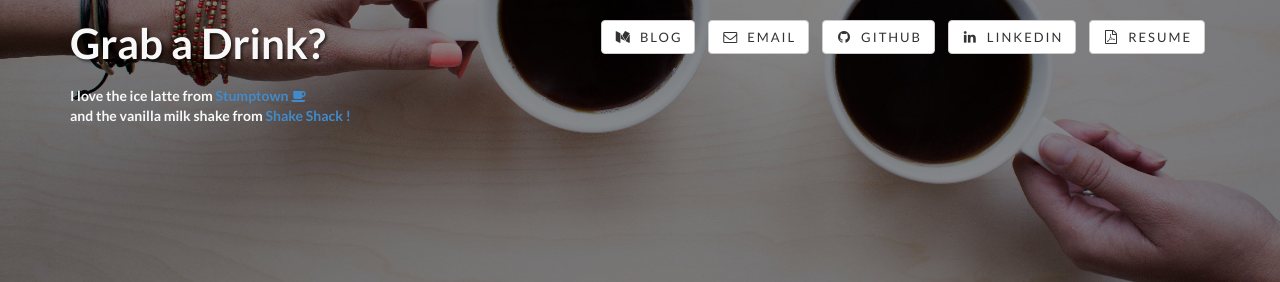
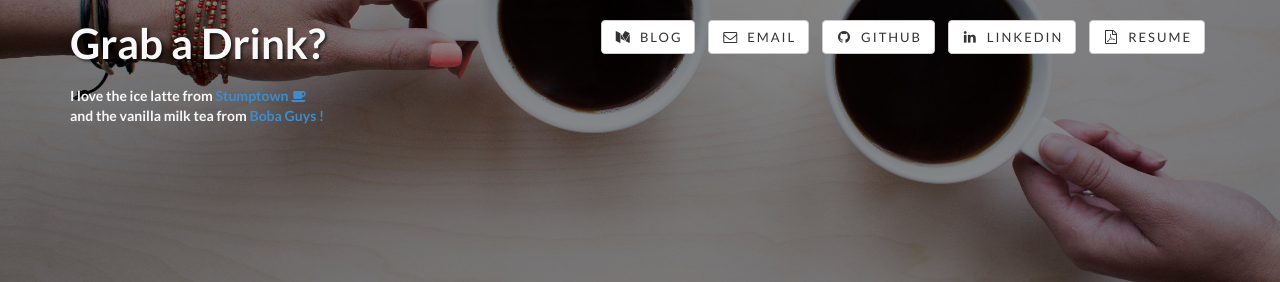
Before and after one commit to WesleyyC/wesleyyc.github.io, a Jekyll site: the page built from index.html, in a window 1280 px wide and 900 px high, scrolled down 2553 px. Shown: the part 343-625 px from the top of the window. Built offline with Jekyll 4.4.1, drawn with Linux system fonts in a browser that asks for light colours; nearby versions of some CDN libraries.

Commit message:
Update contact.html

```diff
--- a/_includes/contact.html
+++ b/_includes/contact.html
@@ -6,7 +6,7 @@
 				<div class="col-lg-4">
 					<h2>Grab a Drink?</h2>
 					<br>
-					<p>I love the ice latte from <a href="https://www.stumptowncoffee.com/" target="_blank">Stumptown <i class="fa fa-coffee"></i></a> <br>and the vanilla milk shake from <a href="https://www.shakeshack.com/" target="_blank">Shake Shack !</a> </p>
+					<p>I love the ice latte from <a href="https://www.stumptowncoffee.com/" target="_blank">Stumptown <i class="fa fa-coffee"></i></a> <br>and the vanilla milk tea from <a href="http://www.bobaguys.com/" target="_blank">Boba Guys !</a> </p>
 				</div>
 				<div class="col-lg-8">
 					<ul class="list-inline banner-social-buttons">
```
